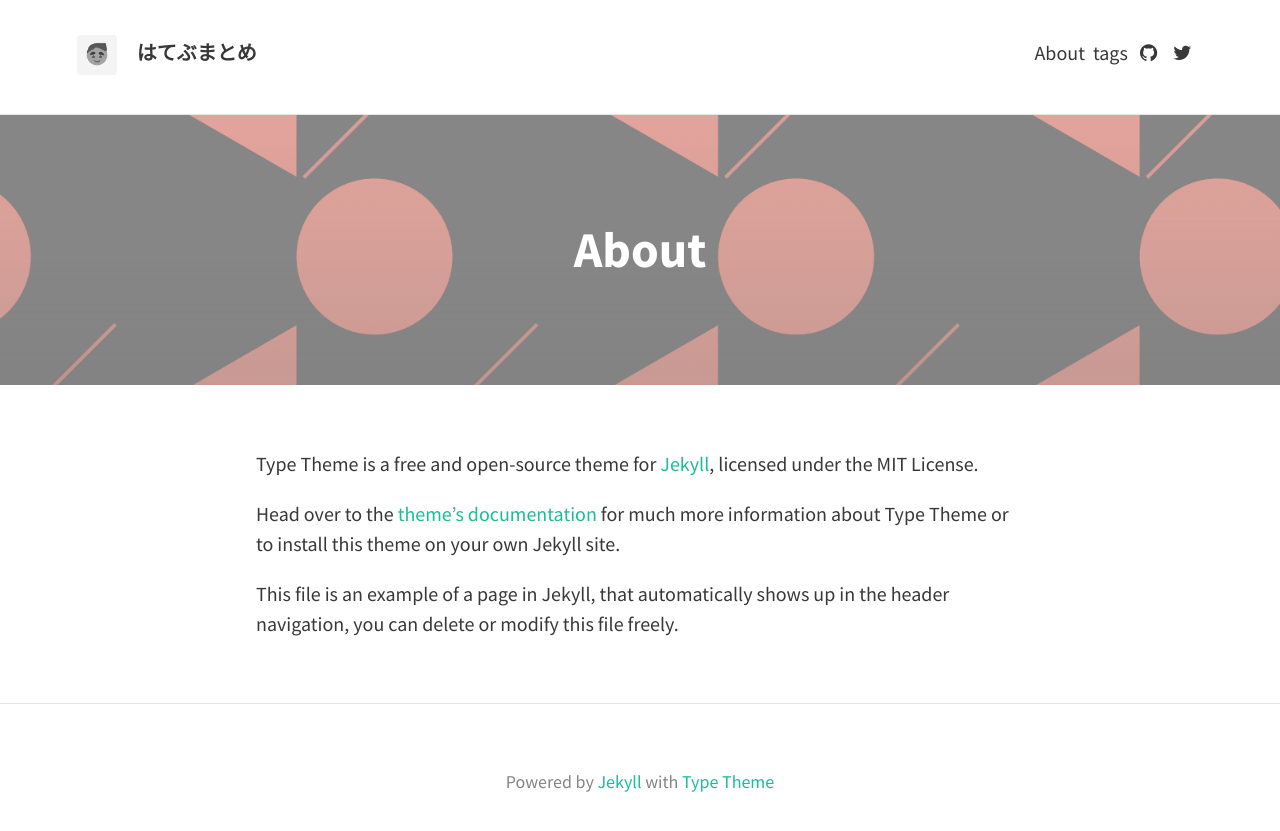
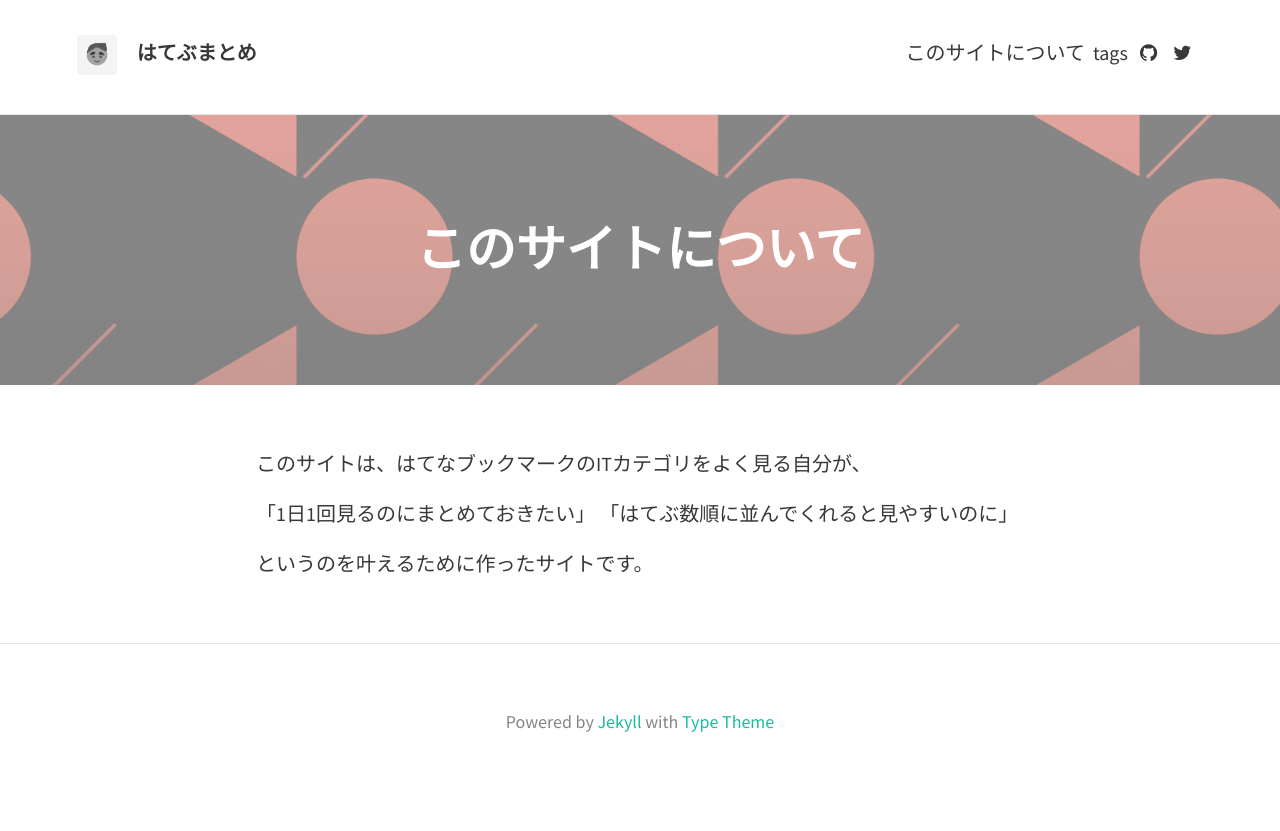
Before and after one commit to yatta47/hatena-matome-site, a Jekyll site: the page built from about.md, in a window 1280 px wide. Shown: the top 831 px of the page. Built offline with Jekyll 4.4.1, drawn with Linux system fonts in a browser that asks for light colours; nearby versions of some CDN libraries.

Commit message:
about.md updated

```diff
--- a/about.md
+++ b/about.md
@@ -1,12 +1,13 @@
 ---
 layout: page
-title: About
+title: このサイトについて
 permalink: /about/
 feature-img: "assets/img/sample_feature_img_2.png"
 ---
 
-Type Theme is a free and open-source theme for [Jekyll](http://jekyllrb.com/), licensed under the MIT License.
+このサイトは、はてなブックマークのITカテゴリをよく見る自分が、
 
-Head over to the [theme's documentation](https://rohanchandra.github.io/project/type/) for much more information about Type Theme or to install this theme on your own Jekyll site.
+「1日1回見るのにまとめておきたい」
+「はてぶ数順に並んでくれると見やすいのに」
 
-This file is an example of a page in Jekyll, that automatically shows up in the header navigation, you can delete or modify this file freely.
+というのを叶えるために作ったサイトです。
```
